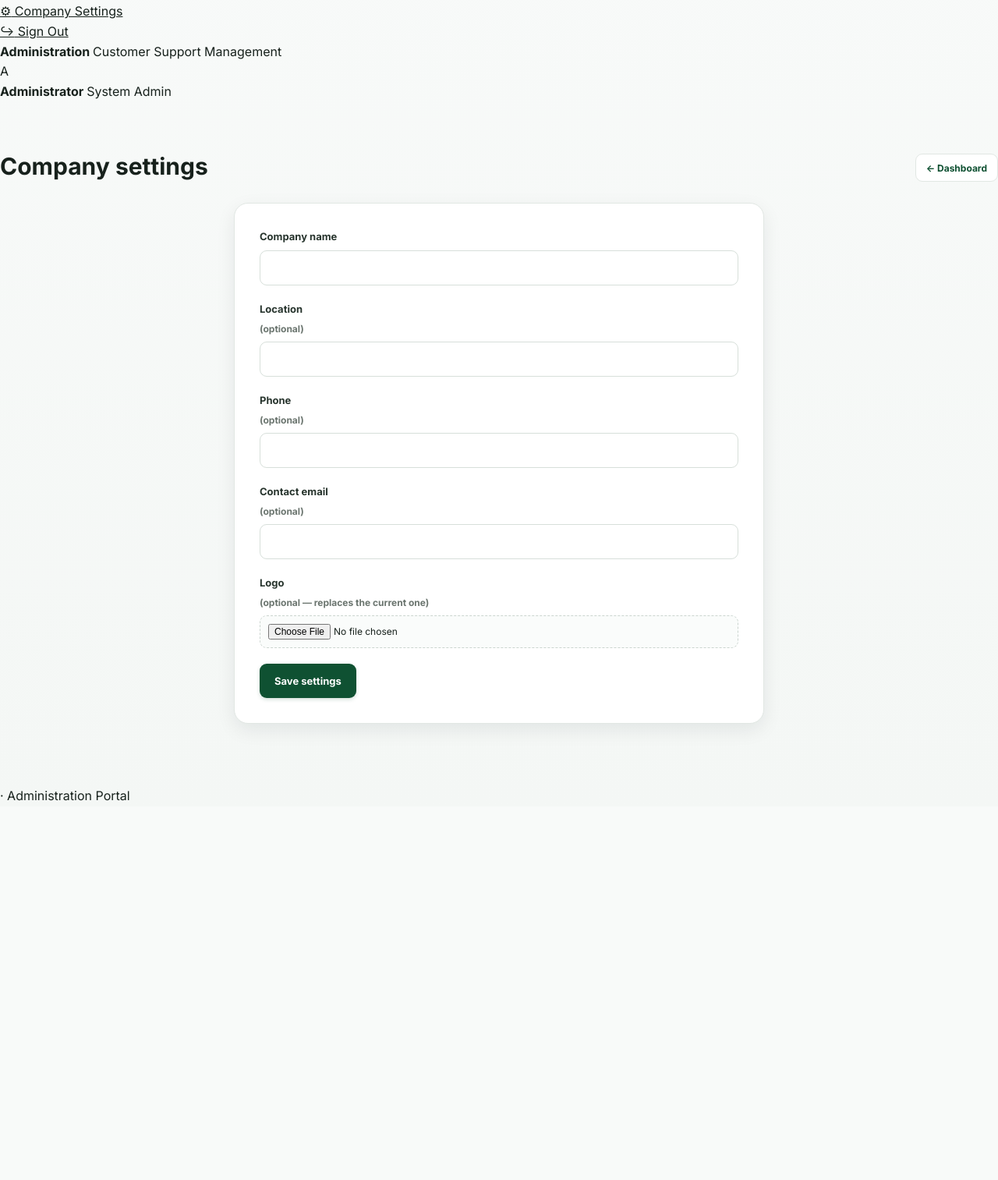
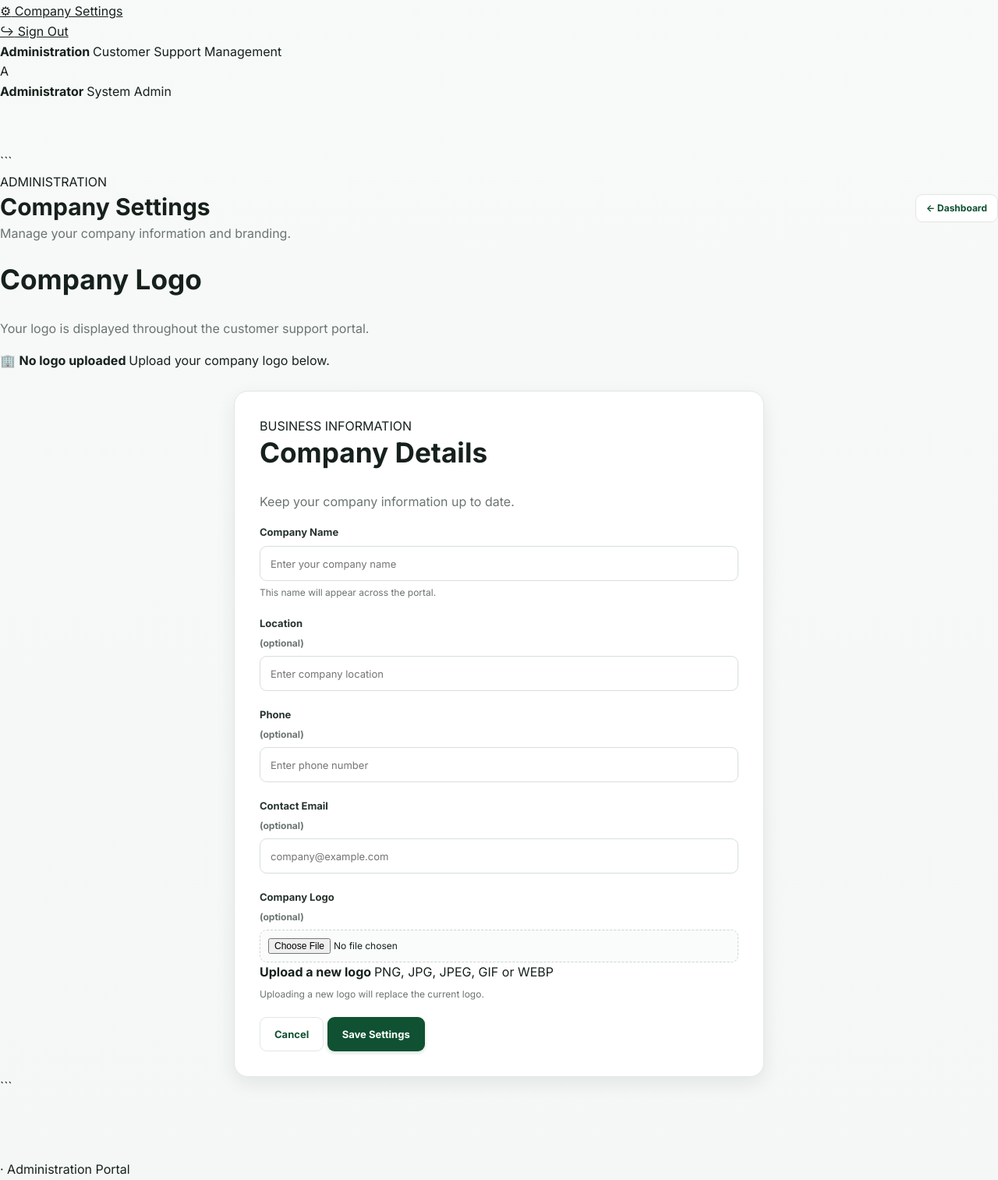
Before and after one commit to ifelodun/AVKINGVETDRUG, a Python web app: template templates/admin_settings.html in a window 1280 px wide. Shown: the part 146-1659 px from the top of the page at 78% size. Before the commit the page ends 1173 px from the top, so only its background shows below. Run offline with Jinja, Linux system fonts and the light colour scheme; the template is opened without the code that fills it, so the values that code supplies are empty.

Commit message:
Update admin_settings.html

````diff
--- a/templates/admin_settings.html
+++ b/templates/admin_settings.html
@@ -1,45 +1,382 @@
 {% extends "admin_base.html" %}
-{% block title %}Company settings{% endblock %}
+
+{% block title %}
+Company Settings
+{% endblock %}
 
 {% block content %}
+
 <section class="form-section wrap">
-    <div class="dash-header">
-        <h1>Company settings</h1>
-        <a class="btn btn-secondary btn-small" href="{{ url_for('admin_dashboard') }}">&larr; Dashboard</a>
+
+```
+<!-- =====================================================
+     PAGE HEADER
+     ===================================================== -->
+
+<div class="dash-header">
+
+    <div>
+        <span class="eyebrow">ADMINISTRATION</span>
+
+        <h1>
+            Company Settings
+        </h1>
+
+        <p class="page-description">
+            Manage your company information and branding.
+        </p>
     </div>
 
-    {% if settings.logo_url %}
-    <img src="{{ settings.logo_url }}" alt="Current logo" class="current-logo">
-    {% endif %}
+    <a
+        class="btn btn-secondary btn-small"
+        href="{{ url_for('admin_dashboard') }}"
+    >
+        &larr; Dashboard
+    </a>
 
-    <form class="form-card" method="POST" enctype="multipart/form-data">
-        <div class="field">
-            <label for="company_name">Company name</label>
-            <input type="text" id="company_name" name="company_name" value="{{ settings.company_name or '' }}" required>
+</div>
+
+
+<!-- =====================================================
+     CURRENT LOGO
+     ===================================================== -->
+
+<div class="settings-preview-card">
+
+    <div class="settings-preview-header">
+
+        <div>
+            <h2>Company Logo</h2>
+
+            <p>
+                Your logo is displayed throughout the customer
+                support portal.
+            </p>
         </div>
 
-        <div class="field">
-            <label for="location">Location <span class="hint">(optional)</span></label>
-            <input type="text" id="location" name="location" value="{{ settings.location or '' }}">
+    </div>
+
+
+    <div class="logo-preview">
+
+        {% if settings.logo_url %}
+
+            <img
+                src="{{ settings.logo_url }}"
+                alt="{{ settings.company_name or 'Company' }} logo"
+                class="current-logo"
+                loading="lazy"
+            >
+
+        {% else %}
+
+            <div class="logo-placeholder">
+
+                <span class="logo-placeholder-icon">
+                    🏢
+                </span>
+
+                <strong>
+                    No logo uploaded
+                </strong>
+
+                <span>
+                    Upload your company logo below.
+                </span>
+
+            </div>
+
+        {% endif %}
+
+    </div>
+
+</div>
+
+
+<!-- =====================================================
+     COMPANY INFORMATION
+     ===================================================== -->
+
+<form
+    class="form-card settings-form"
+    method="POST"
+    enctype="multipart/form-data"
+>
+
+    <div class="form-card-header">
+
+        <div>
+
+            <span class="eyebrow">
+                BUSINESS INFORMATION
+            </span>
+
+            <h2>
+                Company Details
+            </h2>
+
+            <p>
+                Keep your company information up to date.
+            </p>
+
         </div>
 
-        <div class="field-row">
-            <div class="field">
-                <label for="phone">Phone <span class="hint">(optional)</span></label>
-                <input type="tel" id="phone" name="phone" value="{{ settings.phone or '' }}">
-            </div>
-            <div class="field">
-                <label for="email">Contact email <span class="hint">(optional)</span></label>
-                <input type="email" id="email" name="email" value="{{ settings.email or '' }}">
-            </div>
+    </div>
+
+
+    <!-- =================================================
+         COMPANY NAME
+         ================================================= -->
+
+    <div class="field">
+
+        <label for="company_name">
+            Company Name
+        </label>
+
+        <input
+            type="text"
+            id="company_name"
+            name="company_name"
+            value="{{ settings.company_name or '' }}"
+            placeholder="Enter your company name"
+            autocomplete="organization"
+            required
+        >
+
+        <small class="hint">
+            This name will appear across the portal.
+        </small>
+
+    </div>
+
+
+    <!-- =================================================
+         LOCATION
+         ================================================= -->
+
+    <div class="field">
+
+        <label for="location">
+            Location
+            <span class="hint">
+                (optional)
+            </span>
+        </label>
+
+        <input
+            type="text"
+            id="location"
+            name="location"
+            value="{{ settings.location or '' }}"
+            placeholder="Enter company location"
+            autocomplete="street-address"
+        >
+
+    </div>
+
+
+    <!-- =================================================
+         PHONE + EMAIL
+         ================================================= -->
+
+    <div class="field-row">
+
+        <div class="field">
+
+            <label for="phone">
+                Phone
+                <span class="hint">
+                    (optional)
+                </span>
+            </label>
+
+            <input
+                type="tel"
+                id="phone"
+                name="phone"
+                value="{{ settings.phone or '' }}"
+                placeholder="Enter phone number"
+                autocomplete="tel"
+            >
+
         </div>
 
+
         <div class="field">
-            <label for="logo">Logo <span class="hint">(optional &mdash; replaces the current one)</span></label>
-            <input type="file" id="logo" name="logo" accept="image/*">
+
+            <label for="email">
+                Contact Email
+                <span class="hint">
+                    (optional)
+                </span>
+            </label>
+
+            <input
+                type="email"
+                id="email"
+                name="email"
+                value="{{ settings.email or '' }}"
+                placeholder="company@example.com"
+                autocomplete="email"
+            >
+
         </div>
 
-        <button class="btn btn-primary" type="submit">Save settings</button>
-    </form>
+    </div>
+
+
+    <!-- =================================================
+         LOGO UPLOAD
+         ================================================= -->
+
+    <div class="field">
+
+        <label for="logo">
+            Company Logo
+            <span class="hint">
+                (optional)
+            </span>
+        </label>
+
+
+        <div class="upload-box">
+
+            <input
+                type="file"
+                id="logo"
+                name="logo"
+                accept=".png,.jpg,.jpeg,.gif,.webp"
+            >
+
+            <div class="upload-help">
+
+                <strong>
+                    Upload a new logo
+                </strong>
+
+                <span>
+                    PNG, JPG, JPEG, GIF or WEBP
+                </span>
+
+            </div>
+
+        </div>
+
+
+        <small class="hint">
+            Uploading a new logo will replace the current logo.
+        </small>
+
+    </div>
+
+
+    <!-- =================================================
+         ACTIONS
+         ================================================= -->
+
+    <div class="form-actions">
+
+        <a
+            href="{{ url_for('admin_dashboard') }}"
+            class="btn btn-secondary"
+        >
+            Cancel
+        </a>
+
+        <button
+            class="btn btn-primary"
+            type="submit"
+        >
+            Save Settings
+        </button>
+
+    </div>
+
+</form>
+```
+
 </section>
+
+<!-- =========================================================
+     LOGO PREVIEW JAVASCRIPT
+     ========================================================= -->
+
+<script>
+
+document.addEventListener("DOMContentLoaded", function () {
+
+    const logoInput = document.getElementById("logo");
+
+    if (!logoInput) {
+        return;
+    }
+
+
+    logoInput.addEventListener("change", function () {
+
+        const file = this.files && this.files[0];
+
+        if (!file) {
+            return;
+        }
+
+
+        const allowedTypes = [
+            "image/png",
+            "image/jpeg",
+            "image/gif",
+            "image/webp"
+        ];
+
+
+        if (!allowedTypes.includes(file.type)) {
+
+            alert(
+                "Please select a PNG, JPG, JPEG, GIF, or WEBP image."
+            );
+
+            this.value = "";
+
+            return;
+        }
+
+
+        const maxSize = 5 * 1024 * 1024;
+
+        if (file.size > maxSize) {
+
+            alert(
+                "The logo must not be larger than 5 MB."
+            );
+
+            this.value = "";
+
+            return;
+        }
+
+
+        const preview = document.querySelector(
+            ".current-logo"
+        );
+
+
+        if (preview) {
+
+            const objectUrl = URL.createObjectURL(file);
+
+            preview.src = objectUrl;
+
+            preview.onload = function () {
+                URL.revokeObjectURL(objectUrl);
+            };
+
+        }
+
+    });
+
+});
+
+</script>
+
 {% endblock %}
````
